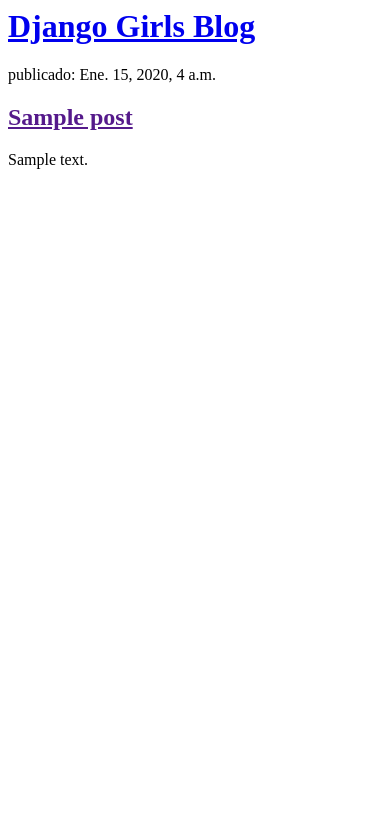
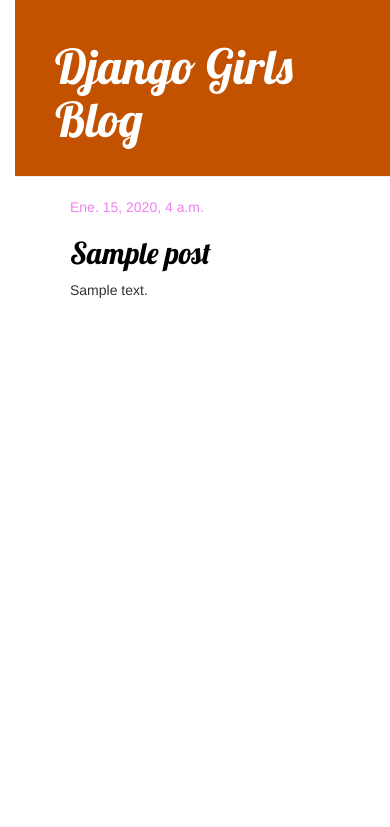
Before and after one commit to monserratlich/my-first-blog, a Django app: page / in a window 390 px wide. Shown: the top 827 px of the page. Run offline with Django 3.2, Linux system fonts and the light colour scheme; tables that the repository leaves empty hold one stand-in row (values such as "Sample post"); some libraries are stand-ins or nearby versions.

Commit message:
Agregadas vistas y plantilla para el detalle del post del blog así como también CSS para el sitio.

```diff
--- /dev/null
+++ b/blog/static/css/blog.css
@@ -0,0 +1,55 @@
+h1 a, h2 a {
+     color: #C25100;
+     font-family: 'Lobster';
+}
+
+body {
+    padding-left: 15px;
+}
+
+.page-header {
+    background-color: #C25100;
+    margin-top: 0;
+    padding: 20px 20px 20px 40px;
+}
+
+.page-header h1, .page-header h1 a, .page-header h1 a:visited, .page-header h1 a:active {
+    color: #ffffff;
+    font-size: 36pt;
+    text-decoration: none;
+}
+
+.content {
+    margin-left: 40px;
+}
+
+h1, h2, h3, h4 {
+    font-family: 'Lobster', cursive;
+}
+
+.date {
+    color: violet;
+}
+
+.save {
+    float: right;
+}
+
+.post-form textarea, .post-form input {
+    width: 100%;
+}
+
+.top-menu, .top-menu:hover, .top-menu:visited {
+    color: #ffffff;
+    float: right;
+    font-size: 26pt;
+    margin-right: 20px;
+}
+
+.post {
+    margin-bottom: 70px;
+}
+
+.post h2 a, .post h2 a:visited {
+    color: #000000;
+}
--- /dev/null
+++ b/blog/templates/blog/base.html
@@ -0,0 +1,23 @@
+{% load static %}
+<html>
+    <head>
+        <title>Django Girls blog</title>
+        <link rel="stylesheet" href="//maxcdn.bootstrapcdn.com/bootstrap/3.2.0/css/bootstrap.min.css">
+        <link rel="stylesheet" href="//maxcdn.bootstrapcdn.com/bootstrap/3.2.0/css/bootstrap-theme.min.css">
+        <link href='//fonts.googleapis.com/css?family=Lobster&subset=latin,latin-ext' rel='stylesheet' type='text/css'>
+        <link rel="stylesheet" href="{% static 'css/blog.css' %}">
+    </head>
+    <body>
+        <div class="page-header">
+            <h1><a href="/">Django Girls Blog</a></h1>
+        </div>
+        <div class="content container">
+            <div class="row">
+                <div class="col-md-8">
+                {% block content %}
+                {% endblock %}
+                </div>
+            </div>
+        </div>
+    </body>
+</html>
--- a/blog/templates/blog/post_list.html
+++ b/blog/templates/blog/post_list.html
@@ -1,18 +1,30 @@
+{% extends 'blog/base.html' %}
+{% load static %}
 <html>
     <head>
-        <title>Django Girls blog</title>
+        <div class="page-header">
+             <h1><a href="/">Django Girls Blog</a></h1>
+        </div>
+        <link rel="stylesheet" href="//maxcdn.bootstrapcdn.com/bootstrap/3.2.0/css/bootstrap.min.css">
+        <link rel="stylesheet" href="//maxcdn.bootstrapcdn.com/bootstrap/3.2.0/css/bootstrap-theme.min.css">
+        <link rel="stylesheet" href="{% static 'css/blog.css' %}">
+        <link href="//fonts.googleapis.com/css?family=Lobster&subset=latin,latin-ext" rel="stylesheet" type="text/css">
     </head>
     <body>
         <div>
             <h1><a href="/">Django Girls Blog</a></h1>
         </div>
 
-        {% for post in posts %}
-            <div>
-                <p> publicado: {{ post.published_date }}</p>
-                <h2><a href="">{{ post.title }}</a></h2>
-                <p>{{ post.text|linebreaksbr }}</p>
-            </div>
-        {% endfor %}
+            {% block content %}
+                {% for post in posts %}
+                    <div class="post">
+                        <div class="date">
+                            {{ post.published_date }}
+                        </div>
+                        <h2><a href="{% url 'post_detail' pk=post.pk %}">{{ post.title }}</a></h2>
+                        <p>{{ post.text|linebreaksbr }}</p>
+                    </div>
+                {% endfor %}
+            {% endblock %}
     </body>
 </html>
--- a/blog/urls.py
+++ b/blog/urls.py
@@ -1,6 +1,12 @@
 from django.urls import path
 from . import views
+from django.shortcuts import render, get_object_or_404
 
 urlpatterns = [
     path('', views.post_list, name='post_list'),
+    path('post/<int:pk>/', views.post_detail, name='post_detail'),
 ]
+
+def post_detail(request, pk):
+    post = get_object_or_404(Post, pk=pk)
+    return render(request, 'blog/post_detail.html', {'post': post})
--- a/blog/views.py
+++ b/blog/views.py
@@ -5,3 +5,7 @@ from .models import Post
 def post_list(request):
     posts = Post.objects.filter(published_date__lte=timezone.now()).order_by('published_date')
     return render(request, 'blog/post_list.html', {'posts': posts})
+
+def post_detail(request, pk):
+	registro = Post.objects.get(pk=pk)
+	return render(request, 'blog/post_detail.html', {'objeto': registro})
```
Also changed, not shown: blog/templates/blog/post_detail.html (added, +13 -0 lines).
